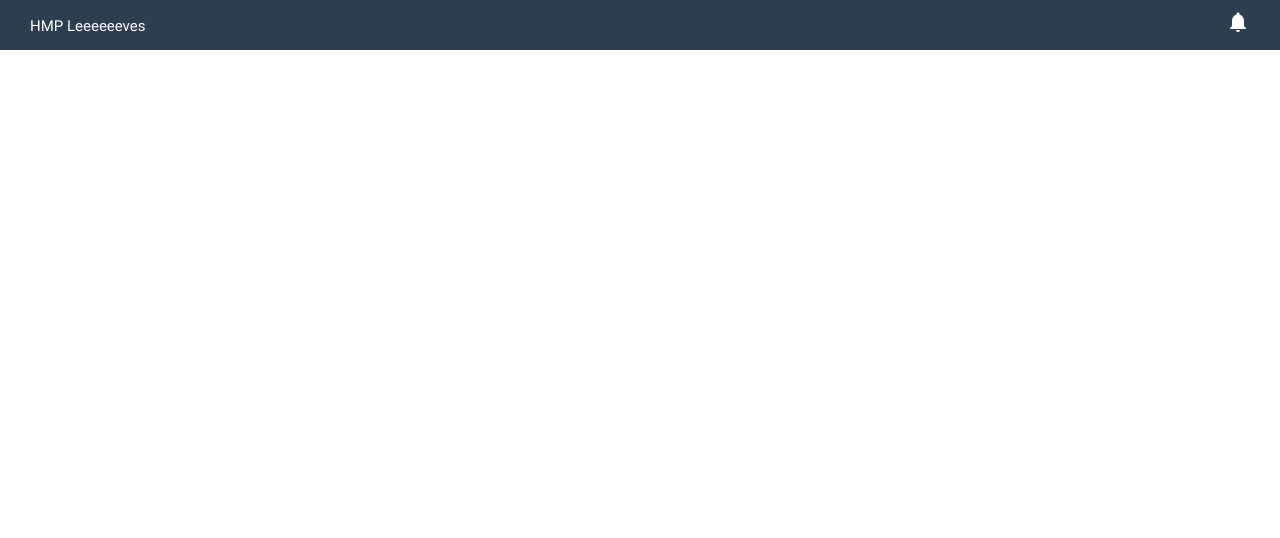
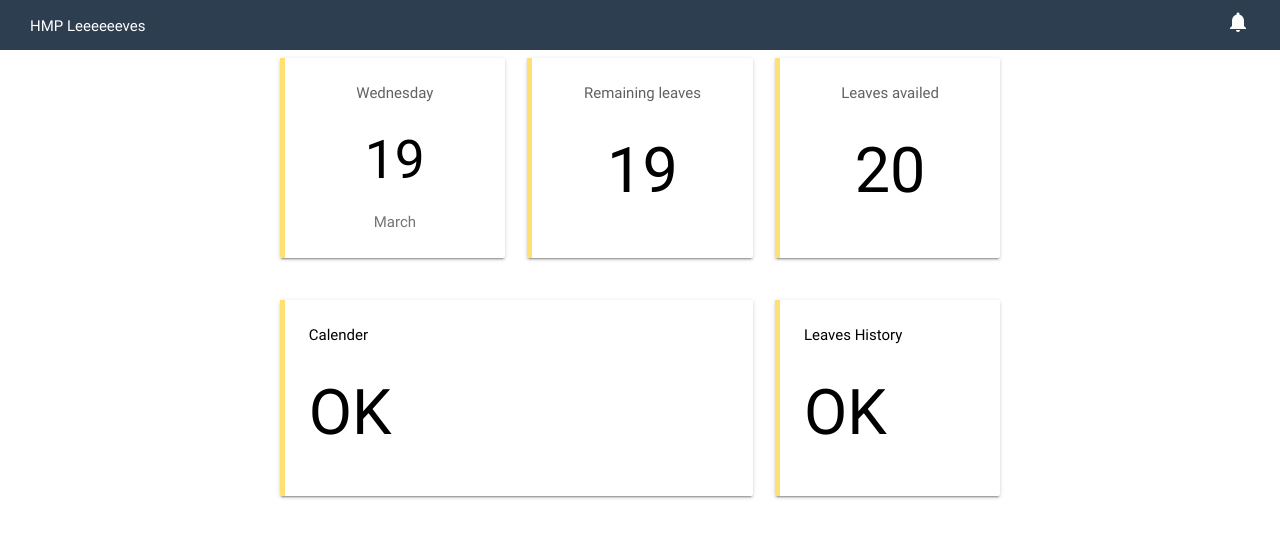
Before and after one commit to salik95/LeavePortal, a Flask app: page /dashboard/ in a window 1280 px wide. Shown: the top 538 px of the page. Run offline with Flask 2, Linux system fonts and the light colour scheme.

Commit message:
edited dashboard for employee

```diff
--- a/app/static/scss/main.scss
+++ b/app/static/scss/main.scss
@@ -1,5 +1,20 @@
 
-body {}
+body {
+
+	.text-center{
+		text-align: center;
+	}
+	.card{
+		.card-content{
+			border-left: solid 5px #FFE172;
+		}
+	}
+
+	.little{
+			height: 200px;
+
+	}
+}
 
 $primary-color: #2c3e50;
 
--- a/app/views/manager/dashboard.html
+++ b/app/views/manager/dashboard.html
@@ -3,7 +3,75 @@
 {% block body %}
 
   <main>
+    <div class="container">
+    	<!-- first row cards -->
+    	<div class="row">
+    		<div class="col s10 offset-s1">
+    			<!-- first card -->
+	    		<div class="col s4">
+	    			<div class="card little white darken-1">
+			            <div class="card-content little black-text">
+<!-- Day -->
+			              <span class="text-center grey-text text-darken-2"><p>Wednesday</p></span>
+<!-- Date -->
+			              <span class="text-center"><h2>19</h2></span>
+<!--Month  -->
+			              <span class="text-center grey-text text-darken-1"><p>March</p></span>
+			            </div>
+			        </div>
+	    		</div>
 
+	 			<!-- second card -->
+	     		<div class="col s4">
+	    			<div class="card little white darken-1">
+			            <div class="card-content little black-text">
+			            	<!-- remaining leaves -->
+			              <span class="text-center grey-text text-darken-2"><p>Remaining leaves</p></span>
+			              <!-- Remaining leaves number -->
+			              <span class="text-center"><h1>19</h1></span>
+			            </div>
+			        </div>
+	    		</div>
+	 <!-- third card -->
+	     		<div class="col s4">
+	    			<div class="card little white darken-1">
+			            <div class="card-content little black-text">
+			             <!-- availed leaves -->
+			              <span class="text-center grey-text text-darken-2"><p>Leaves availed</p></span>
+			              <!--leaves availed number -->
+			              <span class="text-center"><h1>20</h1></span>
+			            </div>
+			        </div>
+	    		</div>
+    		</div>
+    	</div>
+
+    	<!-- Second row -->
+    	<div class="row">
+    		<div class="col s10 offset-s1">
+    			<!-- first card -->
+    			<div class="col s8">
+    				<div class="card white darken-1">
+			            <div class="card-content black-text">
+			              <p>Calender</p>
+			              <h1>OK</h1>
+			            </div>
+			        </div>
+    			</div>
+
+    			<!-- Second card -->
+    			<div class="col s4">
+    				<div class="card white darken-1">
+			            <div class="card-content black-text">
+			              <p>Leaves History</p>
+			              <h1>OK</h1>
+			            </div>
+			        </div>
+    			</div>
+    		</div>
+
+    	</div>
+    </div>
   </main>
 
 {% endblock %}
```
